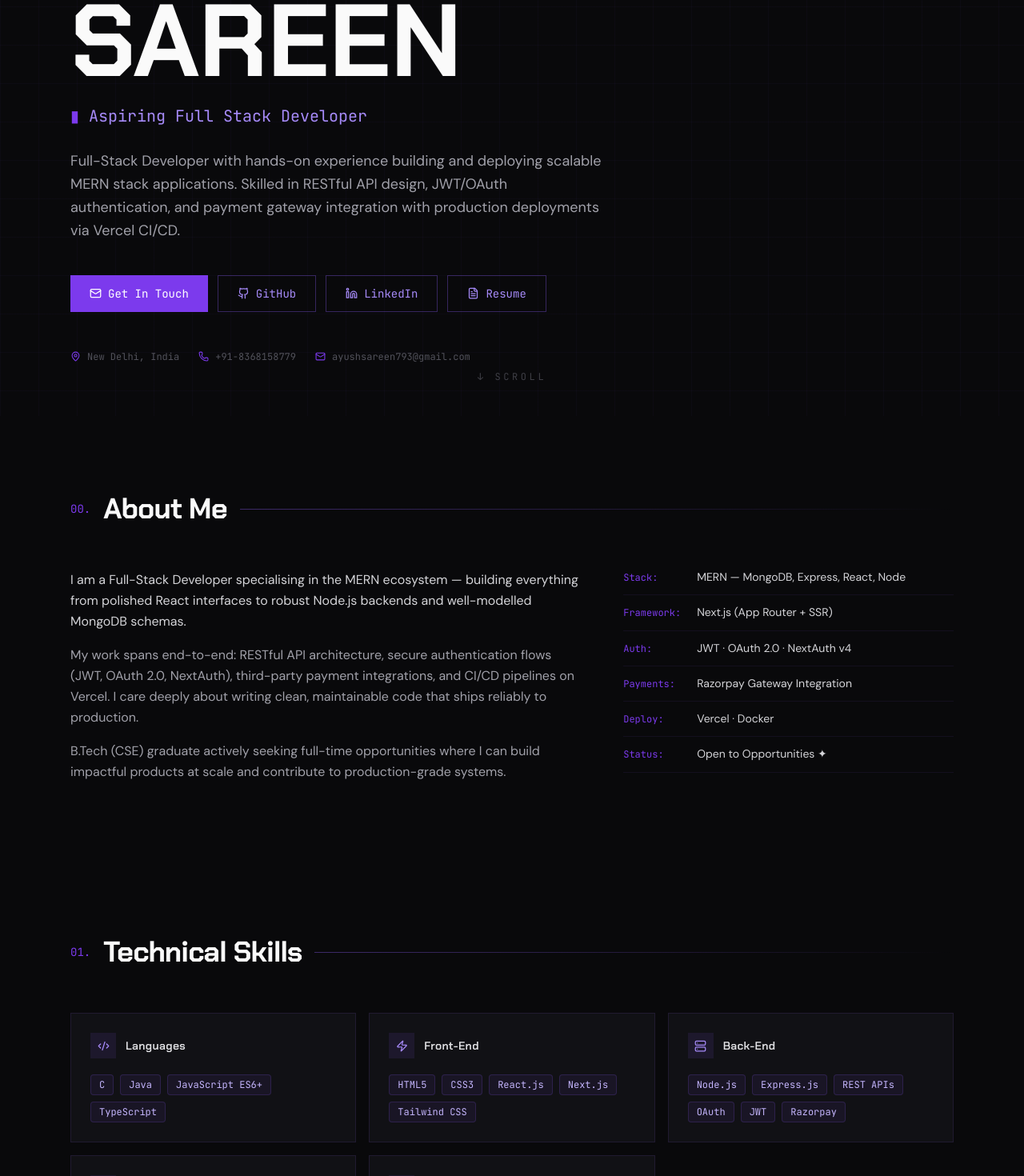
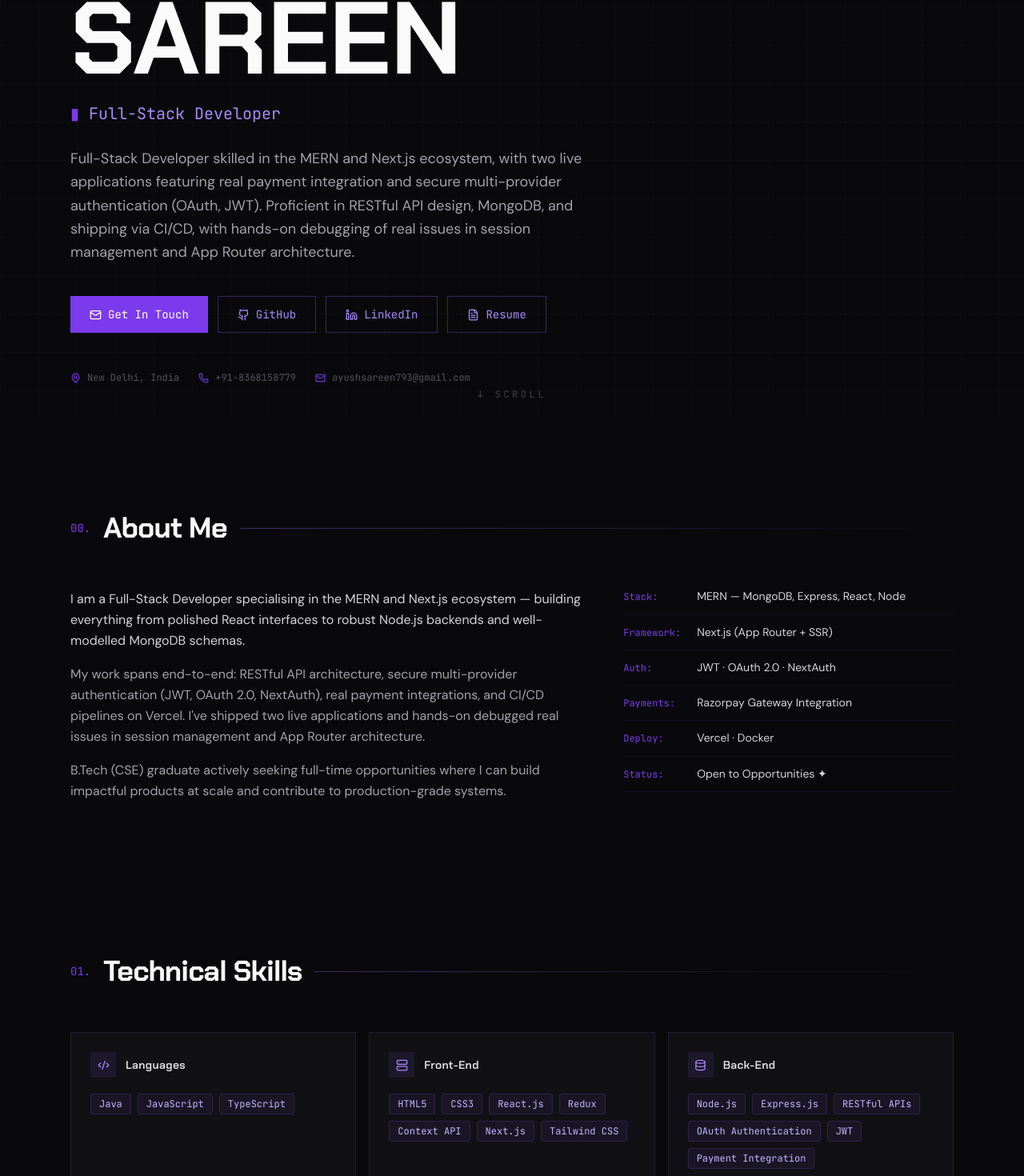
Before and after one commit to ayushsareen793/Portfolio, a React (Vite) app: page / in a window 1280 px wide. Shown: the part 280-1750 px from the top of the page at 80% size. Built offline with nearby package versions, Linux system fonts and the light colour scheme.

Commit message:
Refactor App.tsx for clarity and updates
Removed unused icons and updated skill categories. Enhanced project descriptions and achievements for clarity. Improved personal introduction and skills section.

```diff
--- a/src/app/App.tsx
+++ b/src/app/App.tsx
@@ -15,7 +15,6 @@ import {
   X,
   Trophy,
   BookOpen,
-  Zap,
   GraduationCap,
   Check,
   FileText,
@@ -27,17 +26,17 @@ const SKILL_CATEGORIES = [
   {
     icon: Code2,
     label: "Languages",
-    skills: ["C", "Java", "JavaScript ES6+", "TypeScript"],
-  },
-  {
-    icon: Zap,
-    label: "Front-End",
-    skills: ["HTML5", "CSS3", "React.js", "Next.js", "Tailwind CSS"],
+    skills: ["Java", "JavaScript", "TypeScript"],
   },
   {
     icon: Server,
+    label: "Front-End",
+    skills: ["HTML5", "CSS3", "React.js", "Redux", "Context API", "Next.js", "Tailwind CSS"],
+  },
+  {
+    icon: Database,
     label: "Back-End",
-    skills: ["Node.js", "Express.js", "REST APIs", "OAuth", "JWT", "Razorpay"],
+    skills: ["Node.js", "Express.js", "RESTful APIs", "OAuth Authentication", "JWT", "Payment Integration"],
   },
   {
     icon: Database,
@@ -47,7 +46,7 @@ const SKILL_CATEGORIES = [
   {
     icon: Wrench,
     label: "Tools & Platforms",
-    skills: ["Git", "GitHub", "Postman", "Vercel", "Docker", "VS Code", "npm"],
+    skills: ["Git", "GitHub", "npm", "VS Code", "Postman", "Vercel", "Docker"],
   },
 ];
 
@@ -56,14 +55,14 @@ const PROJECTS = [
     num: "01",
     name: "Travel-Log",
     subtitle: "Travel Journal & Discovery Platform",
-    stack: ["Next.js", "NextAuth", "MongoDB", "REST APIs"],
+    stack: ["Next.js", "NextAuth", "MongoDB", "Cloudinary", "Mapbox", "REST APIs"],
     description:
-      "A full-stack travel journaling platform where users log destinations, document experiences, and share personal travel stories. Features secure multi-provider OAuth authentication.",
+      "A full-stack travel journaling platform for publishing geotagged travel logs with cover photos, hidden gems, and tips, plus discovery via an interactive Mapbox map, search, and category filters.",
     points: [
-      "Architected full-stack platform using Next.js App Router and MongoDB",
-      "Integrated NextAuth v4 with GitHub and Google OAuth providers",
-      "Debugged server/client component boundaries and session-handling in App Router",
-      "Deployed and iterated via Vercel CI/CD pipeline connected to GitHub",
+      "Architected full-stack platform using Next.js App Router and MongoDB for geotagged travel logs and discovery",
+      "Implemented NextAuth OAuth 2.0 (GitHub/Google) with auto user provisioning and direct browser-to-Cloudinary uploads",
+      "Designed a MongoDB indexing strategy (createdAt + .lean()) that cut API response time 41% (887ms → 527ms), eliminating collection scans across 8,000+ records",
+      "Verified all endpoints via Postman during development; shipped via Vercel CI/CD with SSR for SEO-friendly URLs and zero-downtime deploys",
     ],
     live: "https://travel-log-project-psi.vercel.app",
     repo: "https://github.com/ayushsareen793/Travel-Log-Project",
@@ -74,12 +73,12 @@ const PROJECTS = [
     subtitle: "Creator Funding Platform",
     stack: ["Next.js", "NextAuth", "MongoDB", "Razorpay", "REST APIs"],
     description:
-      "A full-stack creator monetisation platform enabling fans to support creators via Razorpay real-time payments, with SSR-powered SEO-friendly public creator pages.",
+      "A full-stack creator monetization platform with personalized /username pages and real-time Razorpay payments, backed by a MongoDB schema for users, profiles, and transactions.",
     points: [
-      "Built dynamic creator pages using Next.js SSR for shareable, SEO-ready URLs",
-      "Engineered scalable MongoDB system across 3 modules: profiles, pages, transactions",
-      "Integrated Razorpay for real-time payment processing with live UI feedback",
-      "Validated all REST API endpoints with Postman before each deployment",
+      "Built personalized /username creator pages (Tailwind dark-theme UI) with real-time Razorpay payments and live UI feedback",
+      "Engineered server-side Razorpay webhook signature verification to block spoofed/replayed payments, plus collision-safe username generation",
+      "Shipped a live top-10 supporters leaderboard with names and messages",
+      "Optimized profile lookups with compound MongoDB indexing, cutting lookup time 81% (27ms → 5ms) across 5,000+ records; tested the full payment flow across 10+ Razorpay sandbox transactions and deployed via Vercel CI/CD",
     ],
     live: "https://get-me-acoffee-a-creator-funding-pl.vercel.app",
     repo: "https://github.com/ayushsareen793/GetMeACOFFEE-A-Creator-Funding-Platform",
@@ -90,22 +89,17 @@ const ACHIEVEMENTS = [
   {
     icon: Terminal,
     title: "Competitive Programming",
-    desc: "Consistently solved algorithmic problems on LeetCode and GeeksforGeeks, strengthening core data structures and problem-solving fundamentals.",
+    desc: "Solved 200+ algorithmic problems across LeetCode, GeeksforGeeks, and takeUforward, strengthening core data structure and problem-solving skills.",
   },
   {
     icon: BookOpen,
     title: "Research Paper",
-    desc: '"Campus Connect: A Centralized Platform for Discovering Student Opportunities" — authored and currently under review for publication.',
+    desc: 'First-authored "CampusConnect: A Centralized Web Platform for Discovering Student Opportunities," published in the International Journal of Computer Science Languages (IJCSL), Vol. 4, Issue 2, 2026, ISSN: 3048-944X.',
   },
   {
     icon: Trophy,
     title: "Hackathon Achievements",
-    desc: "Top 40 at HackWithDelhi 2024 · Online Round of Code Veda 2025 (6,000+ participants) · Smart India Hackathon 2025 · Troubleshoot Ideathon 2025 — 4 events across 2024–2025.",
-  },
-  {
-    icon: GraduationCap,
-    title: "Full Stack Bootcamp",
-    desc: "Completed Full Stack Web Development Bootcamp on Udemy (2025), reinforcing production-level development practices across the MERN stack.",
+    desc: "Secured a Top 40 rank at HackWithDelhi 2024; advanced to the online round of Code Veda 2025 among 6,000+ participants; also competed in Smart India Hackathon 2025 and Troubleshoot Ideathon 2025.",
   },
 ];
 
@@ -268,13 +262,14 @@ export default function App() {
 
           <div className="[font-family:'JetBrains_Mono',monospace] text-[#a78bfa] text-base md:text-xl mb-7 flex items-center gap-3">
             <span className="text-[#7c3aed] text-xl">▮</span>
-            Aspiring Full Stack Developer
+            Full-Stack Developer
           </div>
 
           <p className="text-[#a1a1aa] text-base md:text-lg max-w-2xl leading-relaxed mb-10">
-            Full-Stack Developer with hands-on experience building and deploying scalable MERN stack
-            applications. Skilled in RESTful API design, JWT/OAuth authentication, and payment gateway
-            integration with production deployments via Vercel CI/CD.
+            Full-Stack Developer skilled in the MERN and Next.js ecosystem, with two live applications
+            featuring real payment integration and secure multi-provider authentication (OAuth, JWT).
+            Proficient in RESTful API design, MongoDB, and shipping via CI/CD, with hands-on debugging of
+            real issues in session management and App Router architecture.
           </p>
 
           <div className="flex flex-wrap gap-3">
@@ -294,7 +289,7 @@ export default function App() {
               <Github size={15} /> GitHub
             </a>
             <a
-              href="https://www.linkedin.com/in/ayush-sareen-792283255"
+              href="https://www.linkedin.com/in/ayush-sareen"
               target="_blank"
               rel="noopener noreferrer"
               className="flex items-center gap-2 px-6 py-3 border border-[rgba(139,92,246,0.35)] hover:border-[#a78bfa] text-[#a78bfa] hover:text-[#c4b5fd] transition-all text-sm [font-family:'JetBrains_Mono',monospace] cursor-pointer"
@@ -335,13 +330,15 @@ export default function App() {
         <div className="grid md:grid-cols-5 gap-12 mt-14">
           <div className="md:col-span-3 space-y-4">
             <p className="text-[#d4d4d8] leading-relaxed text-base">
-              I am a Full-Stack Developer specialising in the MERN ecosystem — building everything from
-              polished React interfaces to robust Node.js backends and well-modelled MongoDB schemas.
+              I am a Full-Stack Developer specialising in the MERN and Next.js ecosystem — building
+              everything from polished React interfaces to robust Node.js backends and well-modelled
+              MongoDB schemas.
             </p>
             <p className="text-[#a1a1aa] leading-relaxed text-base">
-              My work spans end-to-end: RESTful API architecture, secure authentication flows (JWT, OAuth 2.0,
-              NextAuth), third-party payment integrations, and CI/CD pipelines on Vercel. I care deeply about
-              writing clean, maintainable code that ships reliably to production.
+              My work spans end-to-end: RESTful API architecture, secure multi-provider authentication
+              (JWT, OAuth 2.0, NextAuth), real payment integrations, and CI/CD pipelines on Vercel. I've
+              shipped two live applications and hands-on debugged real issues in session management and
+              App Router architecture.
             </p>
             <p className="text-[#a1a1aa] leading-relaxed text-base">
               B.Tech (CSE) graduate actively seeking full-time opportunities where I can build impactful
@@ -352,7 +349,7 @@ export default function App() {
             {[
               { label: "Stack", value: "MERN — MongoDB, Express, React, Node" },
               { label: "Framework", value: "Next.js (App Router + SSR)" },
-              { label: "Auth", value: "JWT · OAuth 2.0 · NextAuth v4" },
+              { label: "Auth", value: "JWT · OAuth 2.0 · NextAuth" },
               { label: "Payments", value: "Razorpay Gateway Integration" },
               { label: "Deploy", value: "Vercel · Docker" },
               { label: "Status", value: "Open to Opportunities ✦" },
@@ -418,7 +415,7 @@ export default function App() {
             <div className="text-[#a78bfa] text-sm mb-4">SkillCraft Technology · Remote</div>
             <ul className="space-y-3">
               {[
-                "Built 3 vanilla JS (ES6+) apps: a stopwatch with event-driven DOM manipulation and state management, a landing page with CSS3 Flexbox, Grid and media queries, and a quiz app with real-time score tracking and localStorage persistence.",
+                "Built 3 vanilla JS (ES6+) apps: a stopwatch with event-driven DOM manipulation and state management, a landing page with responsive design (CSS3 Flexbox, Grid, media queries), and a quiz app with real-time scoring and localStorage persistence.",
                 "Wrote modular, reusable JavaScript functions and responsive CSS architectures that directly translated into faster React component design and cleaner Next.js page structures.",
                 "Debugged DOM state edge cases and timing bugs without framework abstractions, solidifying the underlying mechanics now applied to React state logic and Next.js App Router session handling.",
               ].map((point, i) => (
@@ -559,7 +556,7 @@ export default function App() {
               <Github size={15} /> GitHub
             </a>
             <a
-              href="https://www.linkedin.com/in/ayush-sareen-792283255"
+              href="https://www.linkedin.com/in/ayush-sareen"
               target="_blank"
               rel="noopener noreferrer"
               className="flex items-center gap-2 px-6 py-3 border border-[rgba(139,92,246,0.35)] hover:border-[#a78bfa] text-[#a78bfa] hover:text-[#c4b5fd] transition-all text-sm [font-family:'JetBrains_Mono',monospace] cursor-pointer"
```
